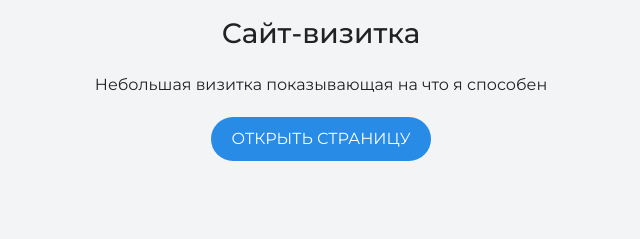
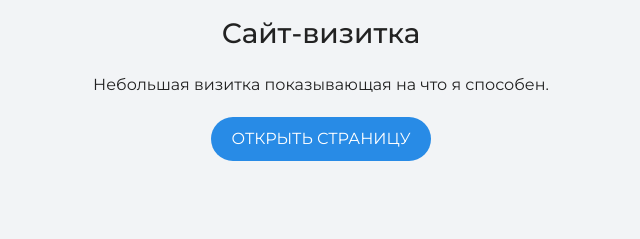
Before and after one commit to ProstoGabe/my-site, a plain HTML site: page index.html in a window 1280 px wide. Shown: the part 3879-4118 px from the top of the page, 319-959 px from the left. Drawn offline with nearby package versions, Linux system fonts and the light colour scheme.

Commit message:
Точку забыл поставить)

```diff
--- a/index.html
+++ b/index.html
@@ -64,7 +64,7 @@
           <img class="Vizitka1" src="files/Vizitka.png" width="800" height="236" alt="Сайт-визитка">
       </figure>
       <h3>Сайт-визитка</h3>
-      <p>Небольшая визитка показывающая на что я способен</p>
+      <p>Небольшая визитка показывающая на что я способен.</p>
             <a class = "button" href="https://prostogabe.github.io/my-vizit/">Открыть страницу</a>
         </div>
     </section>
```
